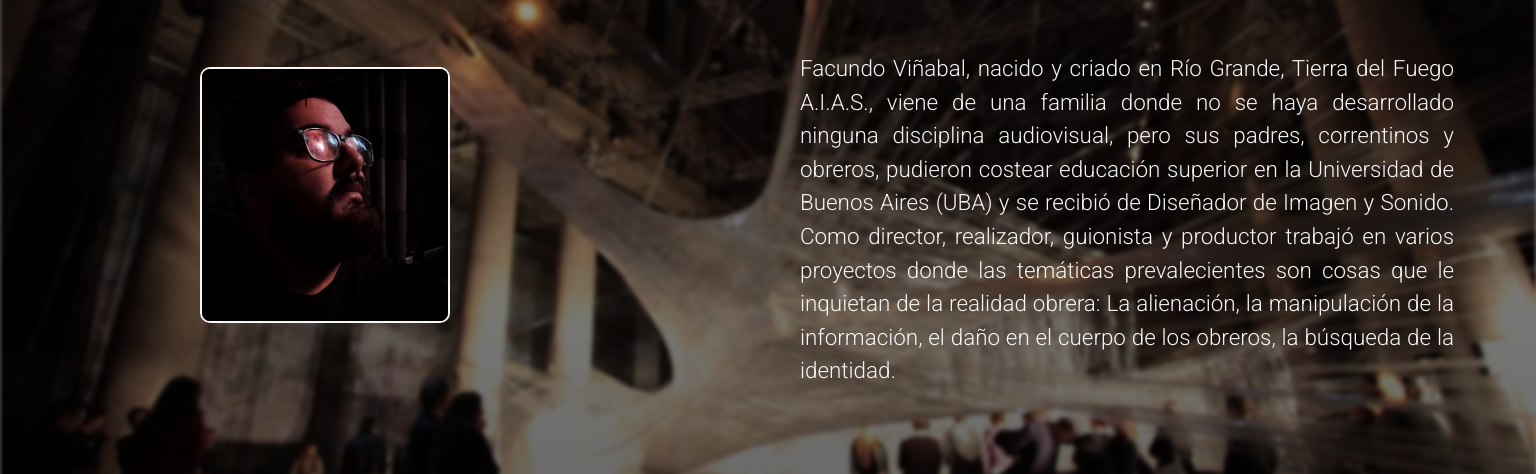
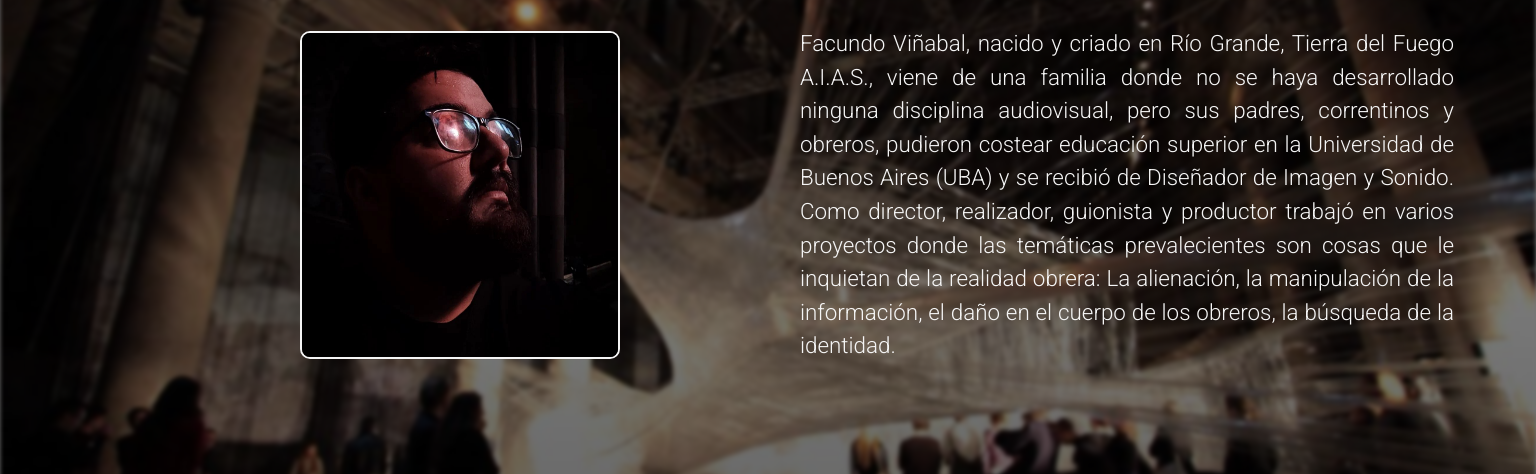
Before and after one commit to jcutruzzola/desarrollo-web-fv, a website: page paginas/bio.html in a window 1536 px wide. Shown: the part 236-710 px from the top of the page. Drawn offline with nearby package versions, Linux system fonts and the light colour scheme; a web font is replaced by a local one.

Commit message:
correcciones finales bio

```diff
--- a/scss/views/_queries.scss
+++ b/scss/views/_queries.scss
@@ -260,21 +260,20 @@
 
      .container-img{
         grid-area: img;
-        margin-left:200px;
+        margin-left:300px;
         display: flex;
         align-items: center;
 
      }
 
      .img-bio {
-        width: 250px;
+        width: 320px;
      }
 
      .container-text {
         grid-area: text;
         display: flex;
         align-items: center;
-        margin-top: 25px;
         padding-right: 50px;
      }
 
```
Also changed, not shown: css/styles.css, 1 other file.
